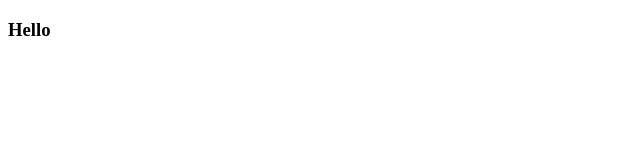
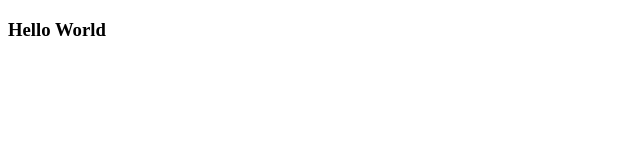
Before and after one commit to aperly/test, a plain HTML site: page index.html in a window 1280 px wide. Shown: the full height of the page, 0-640 px from the left. Drawn offline with Linux system fonts and the light colour scheme.

Commit message:
edit branch

```diff
--- a/index.html
+++ b/index.html
@@ -7,6 +7,6 @@
     <title>Document</title>
 </head>
 <body>
-    <h3>Hello</h3>
+    <h3>Hello World</h3>
 </body>
 </html>
```
